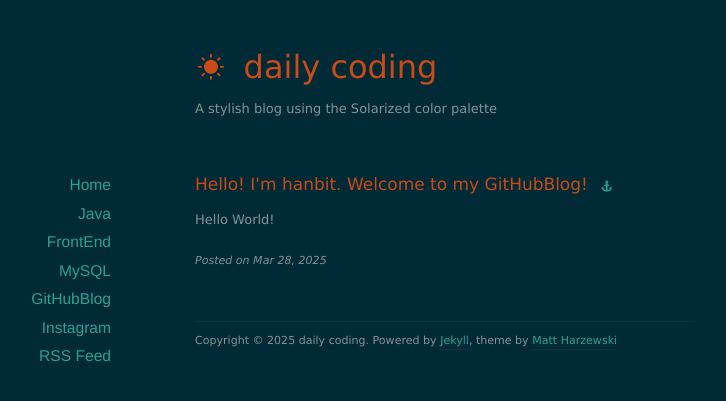
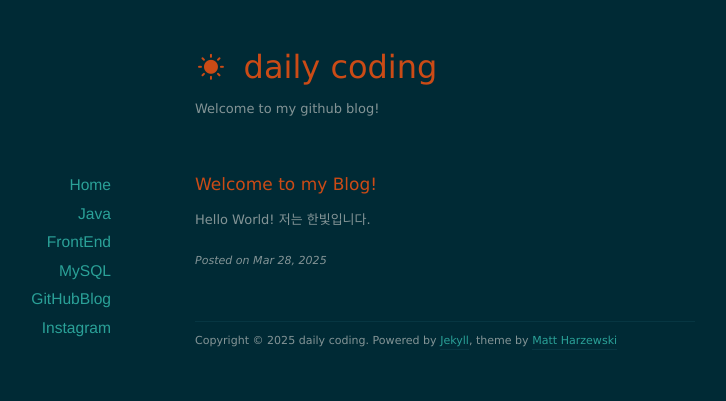
Before and after one commit to gilhanbit/gilhanbit.github.io, a Jekyll site: the page built from _posts/2013-06-05-france-removes-internet-cut-off.markdown, in a window 1280 px wide. Shown: the top 401 px of the page, without its empty margins (195-921 px from the left). Built offline with Jekyll 4.4.1, drawn with Linux system fonts in a browser that asks for light colours; nearby versions of some CDN libraries.

Commit message:
modify info

```diff
--- a/_config.yml
+++ b/_config.yml
@@ -1,6 +1,6 @@
 name: daily coding
 url: http://example.org
-description: A stylish blog using the Solarized color palette
+description: Welcome to my github blog!
 
 permalink: /:year/:month/:day/:title/
 paginate: 10
--- a/_layouts/default.html
+++ b/_layouts/default.html
@@ -45,7 +45,6 @@
           <li><a href="/mysql">MySQL</a></li>
           <li><a href="/githubblog">GitHubBlog</a></li>
           <li><a href="https://instagram.com/gilhanbit">Instagram</a></li>
-          <li><a href="/feed.xml">RSS Feed</a></li>
         </ul>
       </nav>
     </div>
--- a/_posts/2013-06-05-france-removes-internet-cut-off.markdown
+++ b/_posts/2013-06-05-france-removes-internet-cut-off.markdown
@@ -1,8 +1,8 @@
 ---
 layout: post
-title:  "Hello! I'm hanbit. Welcome to my GitHubBlog!"
+title:  "Welcome to my Blog!"
 date:   2025-03-28
-external-url: http://arstechnica.com/tech-policy/2013/06/france-removes-internet-cut-off-threat-from-its-anti-piracy-law/
+external-url:
 ---
 
-Hello World!
+Hello World! 저는 한빛입니다.
```
Also changed, not shown: frontend/index.markdown (renamed from about/index.markdown), mysql/index.html (renamed from archives/index.html), 3 other files.
